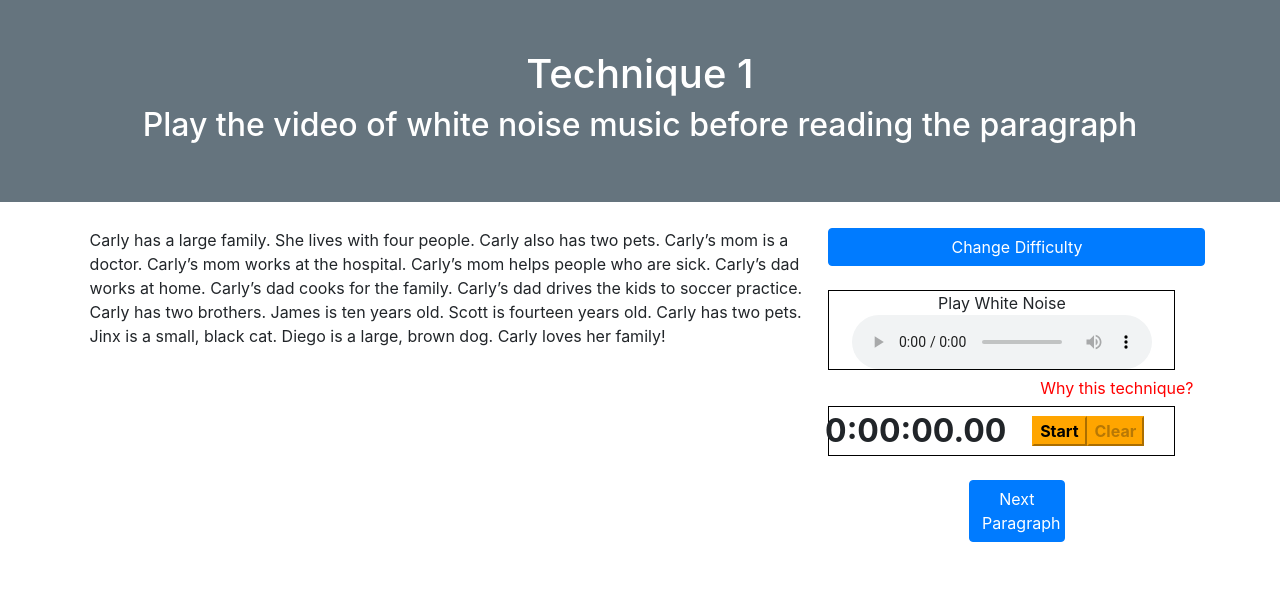
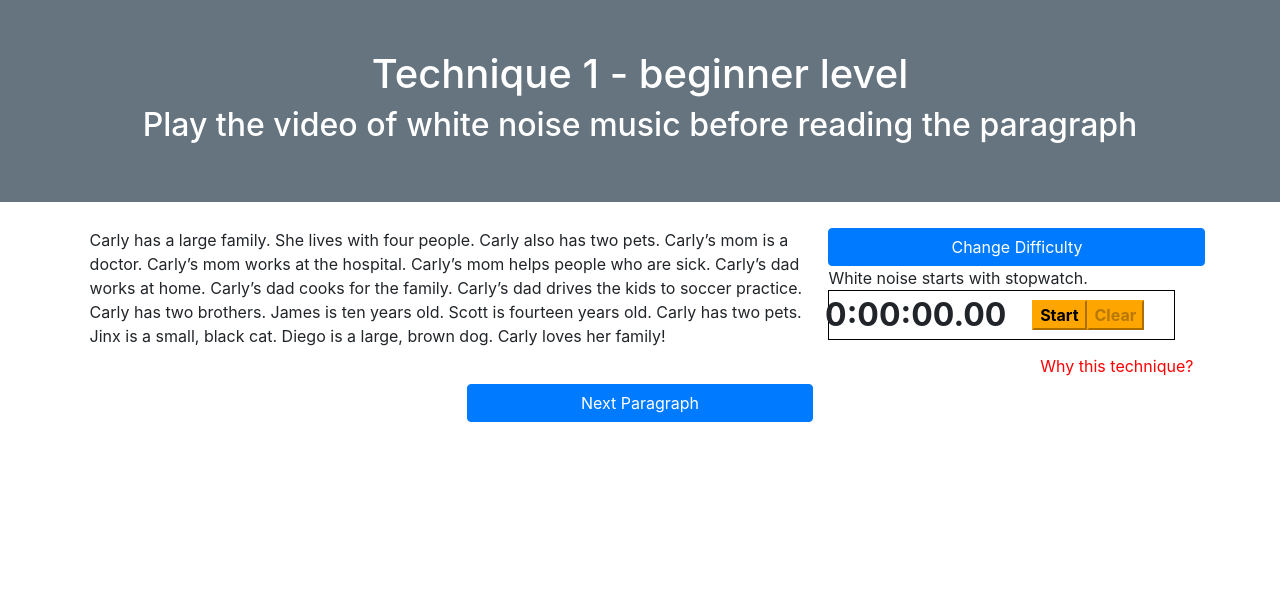
Before and after one commit to bigapple716/online-tutorial, a Flask app: page /learn/technique1/beginner/0 in a window 1280 px wide. Shown: the part 56-666 px from the top of the page. After the commit the page ends 478 px from the top, so only its background shows below. Run offline with Flask 2, Linux system fonts and the light colour scheme; some libraries are stand-ins or nearby versions.

Commit message:
white noise now starts and stops with stopwatch; layout changes

```diff
--- a/static/technique1.js
+++ b/static/technique1.js
@@ -1,5 +1,8 @@
-function timer() {
+function stopwatch_audio() {
   'use strict';
+
+  let white_noise = new Audio('/static/data/white-noise-10min.mp3');
+  white_noise.loop = true;
 
   //declare
   let output = document.getElementById('timer');
@@ -24,6 +27,8 @@ function timer() {
     timer = setInterval(run, 51);
     toggle.innerHTML = 'Stop';
     clear.disabled = true;
+
+    white_noise.play();  // audio control
   };
 
   // parse time in ms for output
@@ -66,6 +71,10 @@ function timer() {
 
     // call one last time to print exact time
     run();
+
+    // audio control
+    white_noise.pause();
+    white_noise.currentTime = 0;
   };
 
   // resume
@@ -76,6 +85,8 @@ function timer() {
     toggle.innerHTML = 'Stop';
     clear.dataset.state = '';
     clear.disabled = true;
+
+    white_noise.play();  // audio control
   };
 
   // clear
@@ -86,6 +97,8 @@ function timer() {
     output.innerHTML = '0:00:00.00';
     clear.dataset.state = '';
     clear.disabled = true;
+
+    white_noise.pause();  // audio control
   };
 
   // evaluate and route
@@ -126,7 +139,7 @@ function check_last_level() {
 }
 
 $(document).ready(function () {
-  timer();
+  stopwatch_audio();
   check_first_last_paragraph(data);
   check_last_level();
 })
--- a/templates/technique1.html
+++ b/templates/technique1.html
@@ -19,7 +19,7 @@
   </script>
 
   <div class="welcome">
-    <h1>Technique 1</h1>
+    <h1>Technique 1 - {{ level }} level</h1>
     <h2>Play the video of white noise music before reading the paragraph</h2>
   </div>
 
@@ -35,25 +35,9 @@
         <div class=row>
           <a href="/learn/technique1/level" class="btn btn-primary btn-block">Change Difficulty</a>
         </div>
-        <br>
-
-        <div class="row playbuttonbox">
-          <div class="col-12">
-            <div class="row d-flex rcenter">
-              Play White Noise
-            </div>
-            <div class="row d-flex rcenter">
-              <audio src="{{ data.white_noise_file }}" type="audio/mp3" controls loop></audio>
-            </div>
-          </div>
-        </div>
 
         <div class="row">
-          <div class="ml-auto">
-            <button type="button" class="btn modalbtn" data-toggle="modal" data-target="#why-this-tech-1">
-              Why this technique?
-            </button>
-          </div>
+          White noise starts with stopwatch.
         </div>
 
         <div class="row playbuttonbox1">
@@ -66,8 +50,18 @@
           </div>
         </div>
 
-        <br>
-        <div class=row>
+      </div>
+    </div>
+
+    <div class="row">
+      <div class="ml-auto">
+        <button type="button" class="btn modalbtn" data-toggle="modal" data-target="#why-this-tech-1">
+          Why this technique?
+        </button>
+      </div>
+    </div>
+
+    <div class="row">
       <div class=col-4>
         <a href="/learn/technique1/{{ level }}/{{ paragraph_idx - 1 }}" class="btn btn-primary btn-block"
            id="prev-paragraph-btn">Previous Paragraph</a>
@@ -82,8 +76,6 @@
       </div>
     </div>
 
-      </div>
-    </div>
   </div>
   <br><br><br><br><br><br><br><br>
 
```
Lines whose indentation alone changed are shown as unchanged.
